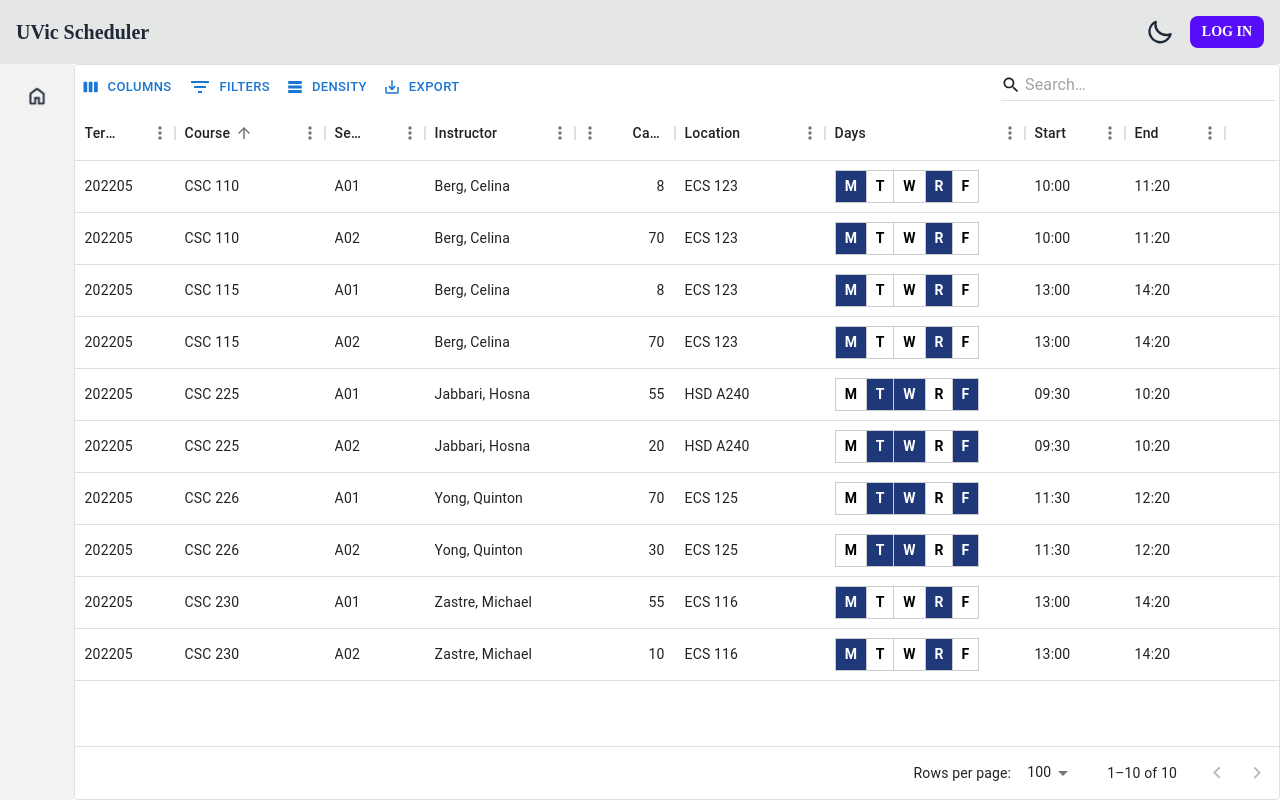
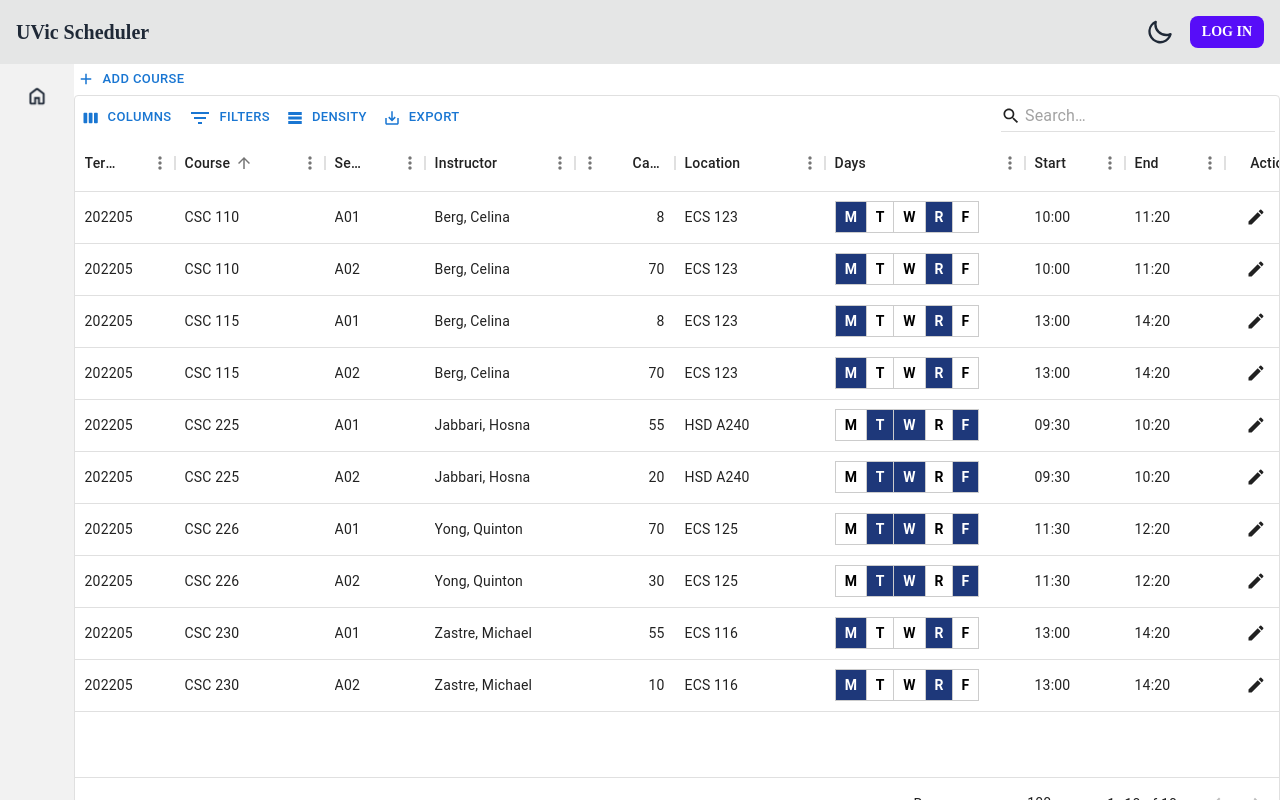
Before and after one commit to SENG-499-Company-3/frontend, a Next.js app: page / in a window 1280 px wide. Built offline with nearby package versions, Linux system fonts and the light colour scheme.

Commit message:
Updated ScheduleList with initial CRUD functions

```diff
--- a/src/components/schedule/ScheduleList.tsx
+++ b/src/components/schedule/ScheduleList.tsx
@@ -1,12 +1,19 @@
-import React from 'react'
-import { DataGrid, GridRowsProp, GridColDef, GridToolbar } from '@mui/x-data-grid';
+import React, { useState } from 'react'
+import { DataGrid, GridRowsProp, GridColDef, GridToolbar, GridRowModel, GridEventListener, GridRowEditStopReasons, GridRowId, GridRowModes, GridActionsCellItem, GridRowModesModel, GridValueGetterParams, GridValueSetterParams } from '@mui/x-data-grid';
 import { courseScheduleData } from '../common/sampleData/courseSchedule'
 import WeekdayTable  from './WeekdayTable'
 import { Course } from '../../types/course'
 import { convertToTime } from '../../utils/helper';
+import AddIcon from '@mui/icons-material/Add';
+import EditIcon from '@mui/icons-material/Edit';
+import DeleteIcon from '@mui/icons-material/DeleteOutlined';
+import SaveIcon from '@mui/icons-material/Save';
+import CancelIcon from '@mui/icons-material/Close';
+import { Button } from '@mui/material';
 
-const rows: GridRowsProp = courseScheduleData.map((course: Course, index: number) => ({
-  id: index + 1,
+let index = 1;
+const initialRows: GridRowsProp = courseScheduleData.map((course: Course) => ({
+  id: index++,
   term: course.Term,
   course: course.Subj + ' ' + course.Num,
   section: course.Section,
@@ -20,29 +27,142 @@
   capacity: course.Cap,
 }));
 
+const createRow = () => {
+    const id = ++index;
+    return { id, days: 'MR', isNew: true };
+};
+function parseToCaps(value: any) {
+    return String(value).toUpperCase();
+}
+
+const ScheduleList = () => {
+    const [rows, setRows] = React.useState(initialRows);
+    const [rowModesModel, setRowModesModel] = React.useState<GridRowModesModel>({});
+
+    const handleAddRow = () => {
+        setRows((prevRows) => [...prevRows, createRow()]);
+        setRowModesModel((oldModel) => ({
+            ...oldModel,
+            [index]: { mode: GridRowModes.Edit, fieldToFocus: 'name' },
+        }));
+    };
+
+    const handleEditClick = (id: GridRowId) => () => {
+        setRowModesModel({ ...rowModesModel, [id]: { mode: GridRowModes.Edit } });
+    };
+
+    const handleSaveClick = (id: GridRowId) => () => {
+        setRowModesModel({ ...rowModesModel, [id]: { mode: GridRowModes.View } });
+    };
+
+    const handleDeleteClick = (id: GridRowId) => () => {
+        setRows(rows.filter((row) => row.id !== id));
+    };
+
+    const handleCancelClick = (id: GridRowId) => () => {
+        setRowModesModel({
+            ...rowModesModel,
+            [id]: { mode: GridRowModes.View, ignoreModifications: true },
+        });
+
+        const editedRow = rows.find((row) => row.id === id);
+        if (editedRow!.isNew) {
+            setRows(rows.filter((row) => row.id !== id));
+        }
+    };
+
+    const processRowUpdate = (newRow: GridRowModel) => {
+        const updatedRow = { ...newRow, isNew: false };
+        setRows(rows.map((row) => (row.id === newRow.id ? updatedRow : row)));
+        return updatedRow;
+    };
+
+    const handleRowEditStop: GridEventListener<'rowEditStop'> = (params, event) => {
+        if (params.reason === GridRowEditStopReasons.rowFocusOut) {
+            event.defaultMuiPrevented = true;
+        }
+    };
+
+    const handleRowModesModelChange = (newRowModesModel: GridRowModesModel) => {
+        setRowModesModel(newRowModesModel);
+    };
+
     const columns: GridColDef[] = [
-  { field: 'term', headerName: 'Term', width: 100 },
-  { field: 'course', headerName: 'Course', width: 150 },
-  { field: 'section', headerName: 'Section', width: 100 },
+        { field: 'term', headerName: 'Term', width: 100, editable: true, type: 'singleSelect', valueOptions: ['SUMMER', 'SPRING', 'FALL'] },
+        { field: 'course', headerName: 'Course', width: 150, editable: true, valueParser: parseToCaps },
+        { field: 'section', headerName: 'Section', width: 100, editable: true, valueParser: parseToCaps },
         { field: 'instructor', headerName: 'Instructor', width: 150 },
-  { field: 'capacity', headerName: 'Capacity', type: 'number', width: 100 },
-  { field: 'location', headerName: 'Location', width: 150 },
+        { field: 'capacity', headerName: 'Capacity', type: 'number', width: 100, editable: true },
+        { field: 'location', headerName: 'Location', width: 150, editable: true, valueParser: parseToCaps },
         {
             field: 'days',
             headerName: 'Days',
             width: 200,
-    renderCell: (params) => <WeekdayTable days = {params.value.split('')} />,
+            renderCell: (params) => <WeekdayTable days={params.value.split('')} />,
         },
         { field: 'start', headerName: 'Start', width: 100 },
-  { field: 'end', headerName: 'End', width: 100 }
+        { field: 'end', headerName: 'End', width: 100 },
+        {
+            field: 'actions',
+            type: 'actions',
+            headerName: 'Actions',
+            width: 100,
+            cellClassName: 'actions',
+            getActions: ({ id }) => {
+                const isInEditMode = rowModesModel[id]?.mode === GridRowModes.Edit;
+
+                if (isInEditMode) {
+                    return [
+                        <GridActionsCellItem
+                            icon={<SaveIcon />}
+                            label="Save"
+                            sx={{
+                                color: 'primary.main',
+                            }}
+                            onClick={handleSaveClick(id)}
+                        />,
+                        <GridActionsCellItem
+                            icon={<CancelIcon />}
+                            label="Cancel"
+                            className="textPrimary"
+                            onClick={handleCancelClick(id)}
+                            color="inherit"
+                        />,
+                    ];
+                }
+
+                return [
+                    <GridActionsCellItem
+                        icon={<EditIcon />}
+                        label="Edit"
+                        className="textPrimary"
+                        onClick={handleEditClick(id)}
+                        color="inherit"
+                    />,
+                    <GridActionsCellItem
+                        icon={<DeleteIcon />}
+                        label="Delete"
+                        onClick={handleDeleteClick(id)}
+                        color="inherit"
+                    />,
+                ];
+            },
+        },
     ];
 
-const ScheduleList = () => {
     return (
         <div style={{ height: '100%', width: '100%' }}>
+            <Button size="small" startIcon={<AddIcon />} onClick={handleAddRow}>
+                Add Course
+            </Button>
             <DataGrid
                 rows={rows}
                 columns={columns}
+                editMode="row"
+                rowModesModel={rowModesModel}
+                onRowModesModelChange={handleRowModesModelChange}
+                processRowUpdate={processRowUpdate}
+                onRowEditStop={handleRowEditStop}
                 initialState={{
                     sorting: {
                         sortModel: [{ field: 'course', sort: 'asc' }],
```
Lines whose indentation alone changed are shown as unchanged.
